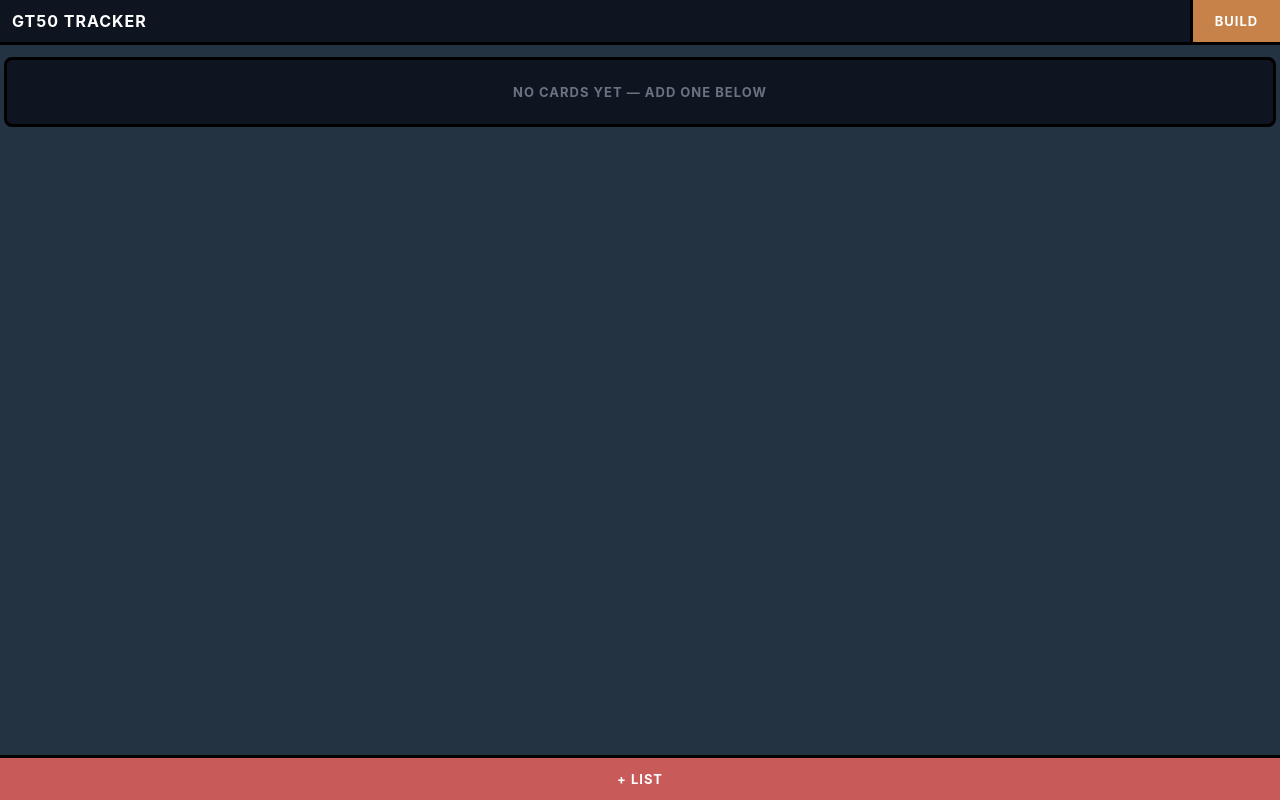
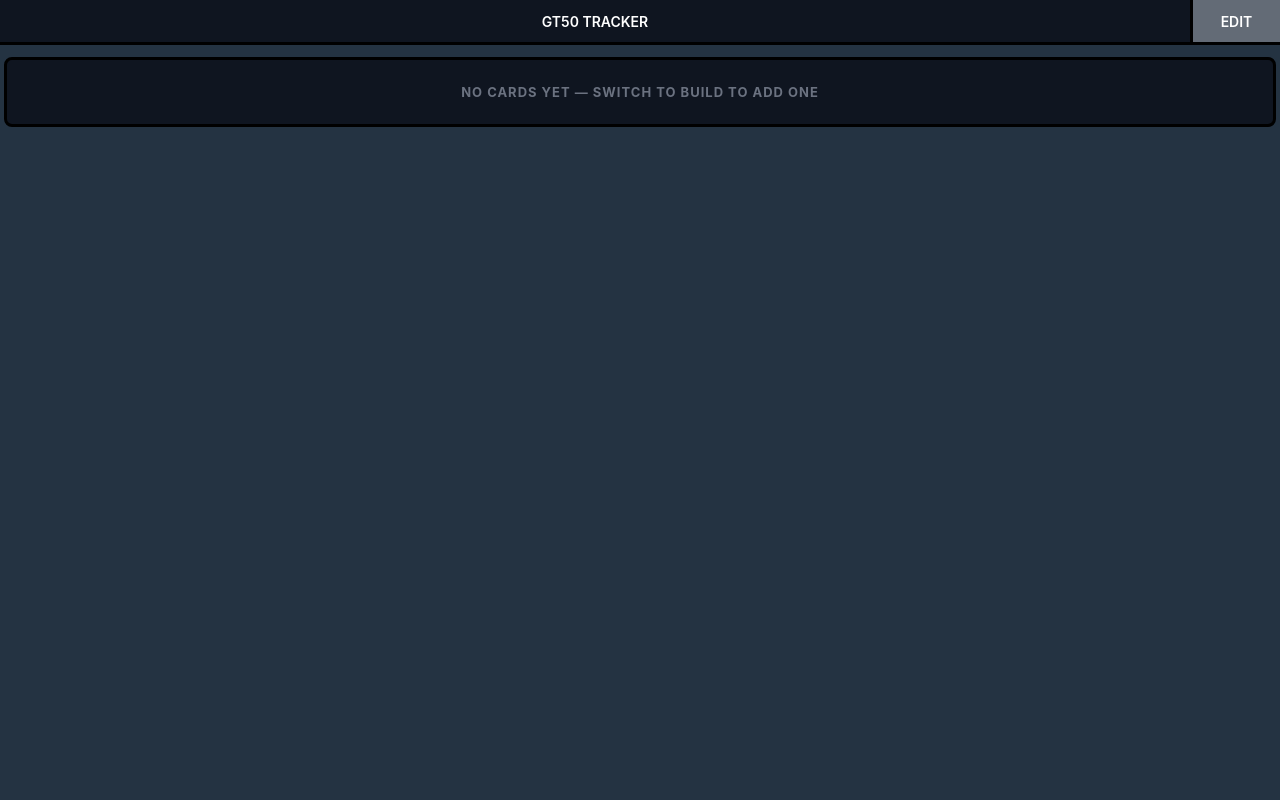
Before and after one commit to somethoughtlessname/GT50Tracker, a plain HTML site: page index.html in a window 1280 px wide. Drawn offline with Linux system fonts and the light colour scheme.

Commit message:
Shell fixes: header matches original, card spacing, open in view
- Header title centered 14px/600, mode button in original grey with EDIT/VIEW labels
- Cards stacked in a flex column like the original .card-container
- Restore view-mode dropdown padding rule from the original shell
- Always open on the main (view) window
- SW v3.0.1

Co-Authored-By: Claude Opus 5.5 <noreply@anthropic.com>
Claude-Session: https://claude.ai/code/session_01UUXwqqfSYRPEdak6FVZrYz

```diff
--- a/index.html
+++ b/index.html
@@ -37,6 +37,8 @@
         body.build { padding-bottom: calc(45px + 8px); }
         #header { position: fixed; top: 0; left: 0; right: 0; z-index: 1001; }
         #footer { position: fixed; bottom: 0; left: 0; right: 0; z-index: 1000; }
+        /* Flex column like the original .card-container: each card keeps its own margins */
+        #cards { width: 100%; display: flex; flex-direction: column; }
         .empty {
             margin-top: 8px;
             padding: 24px 12px;
@@ -75,7 +77,7 @@
         const saved = U.load(STORAGE_KEY) || {};
         const state = {
             title: saved.title || 'GT50 TRACKER',
-            mode: saved.mode === 'view' ? 'view' : 'build',
+            mode: 'view',   // always open on the main (view) window
             nextId: saved.nextId || 1,
             cards: Array.isArray(saved.cards) ? saved.cards : []
         };
@@ -149,6 +151,15 @@
             if (del) del.onclick = () => deleteCard(card.id);
         }
 
+        // View-mode dropdowns get even inner spacing (same rule as the original shell)
+        function padDropdowns(wrapper) {
+            wrapper.querySelectorAll('div[style*="border-radius: 0 0 8px 8px"]').forEach(section => {
+                section.style.padding = 'var(--margin) var(--margin) 0 var(--margin)';
+                const last = section.lastElementChild;
+                if (last && !last.style.marginBottom) last.style.marginBottom = 'var(--margin)';
+            });
+        }
+
         function render() {
             const isBuild = state.mode === 'build';
             const scrollY = window.scrollY;
@@ -202,6 +213,7 @@
                         );
                     } else {
                         def.lib.renderView(wrapper, card.state, update, null);
+                        padDropdowns(wrapper);
                     }
                 } catch (e) {
                     // One broken card must never take down the app
--- a/shell/header.js
+++ b/shell/header.js
@@ -21,28 +21,35 @@
                         height: 100%;
                         display: flex;
                         align-items: center;
-                        padding: 0 12px;
-                        color: var(--color-10);
-                        font-size: 16px;
-                        font-weight: 700;
-                        letter-spacing: 1px;
+                        justify-content: center;
+                        padding: 0 var(--margin);
+                        background: var(--bg-3);
                         overflow: hidden;
-                        white-space: nowrap;
-                        text-overflow: ellipsis;
-                    ">${esc(opts.title)}</div>
+                    ">
+                        <div style="
+                            width: 100%;
+                            color: var(--color-10);
+                            font-size: 14px;
+                            font-weight: 600;
+                            font-family: inherit;
+                            text-align: center;
+                            white-space: nowrap;
+                            overflow: hidden;
+                            text-overflow: ellipsis;
+                        ">${esc(opts.title)}</div>
+                    </div>
                     <button data-action="mode" style="
                         width: 90px;
                         height: 100%;
-                        background: ${isBuild ? 'var(--color-2)' : 'var(--color-5)'};
+                        background: var(--bg-4);
                         border: none;
                         border-left: var(--border-width) solid var(--border-color);
-                        color: var(--color-10);
+                        color: var(--font-color-3);
                         font-family: inherit;
-                        font-size: 13px;
-                        font-weight: 700;
-                        letter-spacing: 1px;
+                        font-size: 14px;
+                        font-weight: 600;
                         cursor: pointer;
-                    ">${isBuild ? 'BUILD' : 'VIEW'}</button>
+                    ">${isBuild ? 'VIEW' : 'EDIT'}</button>
                 </div>
             `;
 
--- a/sw.js
+++ b/sw.js
@@ -1,5 +1,5 @@
 // GT50 Service Worker - bare-bones shell
-const VERSION = '3.0.0';
+const VERSION = '3.0.1';
 const CACHE_NAME = 'gt50-cache-' + VERSION;
 
 // Detect if we're on GitHub Pages
```
